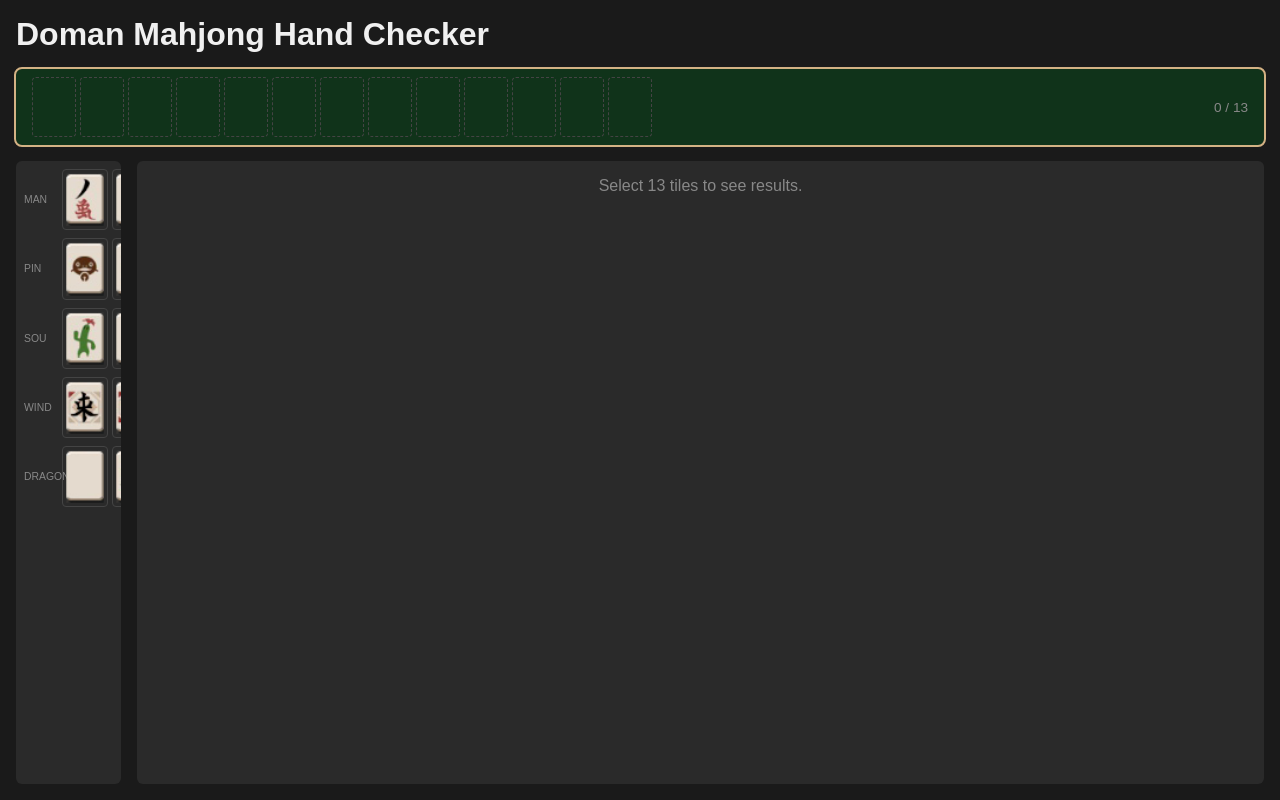
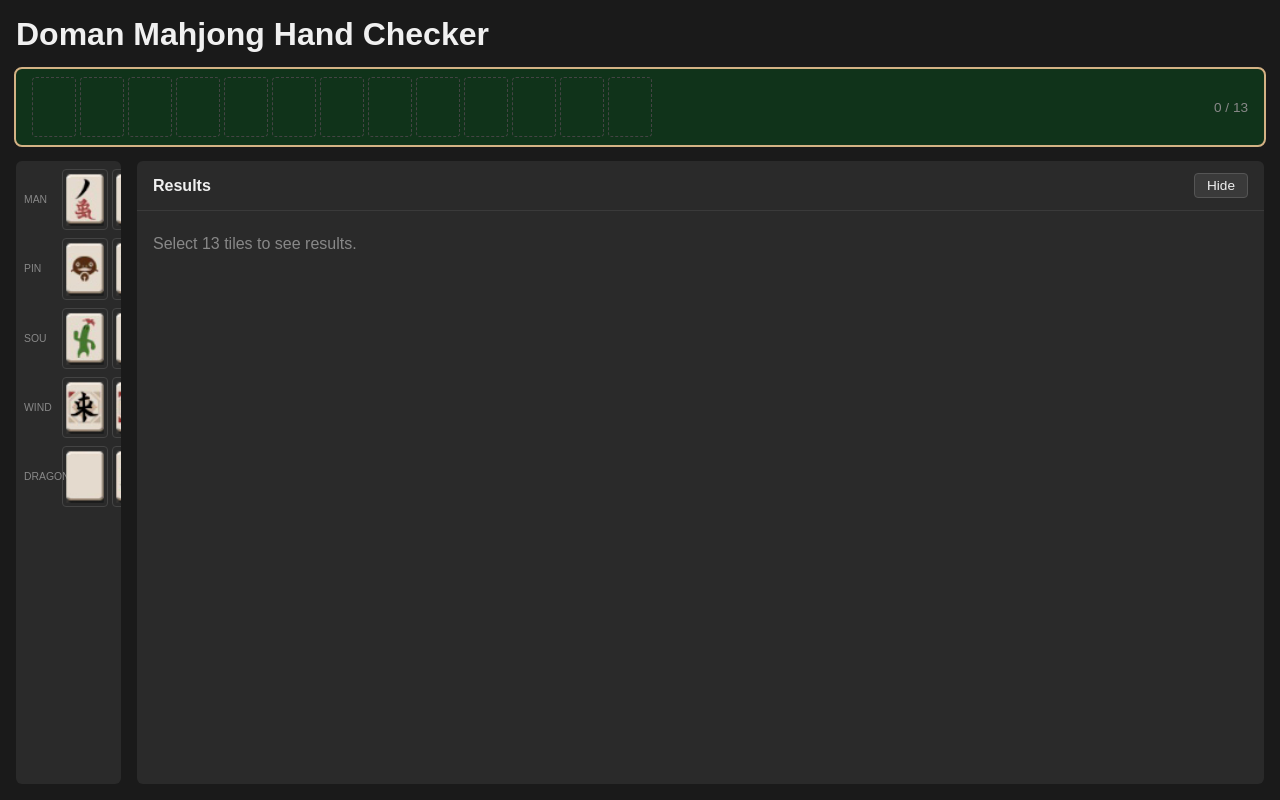
Before and after one commit to RacoonsInATrenchcoat/doman-mahjong, a React (Vite) app: page / in a window 1280 px wide. Built offline with nearby package versions, Linux system fonts and the light colour scheme.

Commit message:
added results for list component with toggle and state styling

```diff
--- a/src/App.tsx
+++ b/src/App.tsx
@@ -5,10 +5,13 @@ import { ALL_HANDS } from "./data/hands";
 import { HAND_CHECKERS } from "./logic/hand-checkers";
 import TilePicker from "./components/tile-picker/tile-picker";
 import CurrentHand from "./components/current-hand/current-hand";
+import ResultsList from "./components/results-list/results-list";
 
 function App() {
   const [currentHand, setCurrentHand] = useState<Tile[]>([]);
   //Start as an empty array
+  const [isResultsOpen, setIsResultsOpen] = useState(true);
+
 
   const addTile = (tile: Tile) => {
     setCurrentHand((prev) => [...prev, tile]);
@@ -19,6 +22,10 @@ function App() {
     setCurrentHand((prev) => prev.filter((_, i) => i !== index));
   };
   //Removes a tile
+
+    const toggleResults = () => {
+    setIsResultsOpen((prev) => !prev);
+  };
 
 const results =
     currentHand.length === 13
@@ -37,21 +44,11 @@ return (
       <CurrentHand currentHand={currentHand} onTileClick={removeTile} />
       <div className="app__main">
         <TilePicker currentHand={currentHand} onTileClick={addTile} />
-        <div className="app__results-placeholder">
-          {results === null ? (
-            <p>Select 13 tiles to see results.</p>
-          ) : (
-            <ul>
-              {results.map(({ hand, result }) => (
-                <li key={hand.id}>
-                  <strong>{hand.name}</strong> ({hand.hanValue} han) --
-                  needs {result.tilesNeeded} tile{result.tilesNeeded !== 1 ? "s" : ""} --
-                  {result.gapDescription}
-                </li>
-              ))}
-            </ul>
-          )}
-        </div>
+        <ResultsList
+          results={results}
+          isOpen={isResultsOpen}
+          onToggle={toggleResults}
+        />
       </div>
     </div>
   );
--- a/src/components/results-list/results-list.tsx
+++ b/src/components/results-list/results-list.tsx
@@ -0,0 +1,57 @@
+import type { Hand } from "../../data/hands";
+import type { CheckResult } from "../../logic/hand-checkers";
+
+type ResultEntry = {
+  hand: Hand;
+  result: CheckResult;
+};
+
+type ResultsListProps = {
+  results: ResultEntry[] | null;
+  isOpen: boolean;
+  onToggle: () => void;
+};
+
+function ResultsList({ results, isOpen, onToggle }: ResultsListProps) {
+  return (
+    <div className="results-list">
+      <div className="results-list__header">
+        <h2>Results</h2>
+        <button className="results-list__toggle" onClick={onToggle}>
+          {isOpen ? "Hide" : "Show"}
+        </button>
+      </div>
+
+      {isOpen && (
+        <div className="results-list__body">
+          {results === null ? (
+            <p className="results-list__placeholder">
+              Select 13 tiles to see results.
+            </p>
+          ) : (
+            <ul className="results-list__items">
+              {results.map(({ hand, result }) => (
+                <li
+                  key={hand.id}
+                  className={`results-list__item ${
+                    !result.possible ? "results-list__item--impossible" : ""
+                  }`}
+                >
+                  <div className="results-list__item-top">
+                    <span className="results-list__name">{hand.name}</span>
+                    <span className="results-list__han">
+                      {hand.hanValue} han
+                    </span>
+                  </div>
+                  <p className="results-list__gap">{result.gapDescription}</p>
+                </li>
+              ))}
+            </ul>
+          )}
+        </div>
+      )}
+    </div>
+  );
+}
+
+export default ResultsList;
--- a/src/index.css
+++ b/src/index.css
@@ -35,15 +35,6 @@ body {
 .app__title{
   display: flex;
   gap: 10px;
-}
-
-.app__results-placeholder {
-  text-align: center;
-  flex: 1;
-  background-color: #2a2a2a;
-  border-radius: 6px;
-  padding: 1rem;
-  color: #888;
 }
 
 /* Tile Picker */
@@ -171,3 +162,91 @@ body {
   white-space: nowrap;
   margin-left: auto;
 }
+
+/* Results List */
+.results-list {
+  display: flex;
+  flex-direction: column;
+  flex: 1;
+  background-color: #2a2a2a;
+  border-radius: 6px;
+  overflow: hidden;
+}
+
+.results-list__header {
+  display: flex;
+  align-items: center;
+  justify-content: space-between;
+  padding: 0.75rem 1rem;
+  border-bottom: 1px solid #3a3a3a;
+  flex-shrink: 0;
+}
+
+.results-list__header h2 {
+  font-size: 1rem;
+  font-weight: 600;
+}
+
+.results-list__toggle {
+  background-color: #3a3a3a;
+  color: #f0f0f0;
+  border: 1px solid #555;
+  border-radius: 4px;
+  padding: 0.25rem 0.75rem;
+  cursor: pointer;
+  font-size: 0.85rem;
+}
+
+.results-list__toggle:hover {
+  border-color: #aaa;
+}
+
+.results-list__body {
+  flex: 1;
+  overflow-y: auto;
+  padding: 0.5rem 1rem;
+}
+
+.results-list__placeholder {
+  color: #888;
+  padding: 1rem 0;
+}
+
+.results-list__items {
+  display: flex;
+  flex-direction: column;
+  gap: 0.5rem;
+  list-style: none;
+}
+
+.results-list__item {
+  background-color: #333;
+  border: 1px solid #444;
+  border-radius: 4px;
+  padding: 0.5rem 0.75rem;
+}
+
+.results-list__item--impossible {
+  opacity: 0.4;
+}
+
+.results-list__item-top {
+  display: flex;
+  justify-content: space-between;
+  align-items: baseline;
+}
+
+.results-list__name {
+  font-weight: 600;
+}
+
+.results-list__han {
+  font-size: 0.8rem;
+  color: #e8b84b;
+}
+
+.results-list__gap {
+  font-size: 0.85rem;
+  color: #bbb;
+  margin-top: 0.25rem;
+}
```
